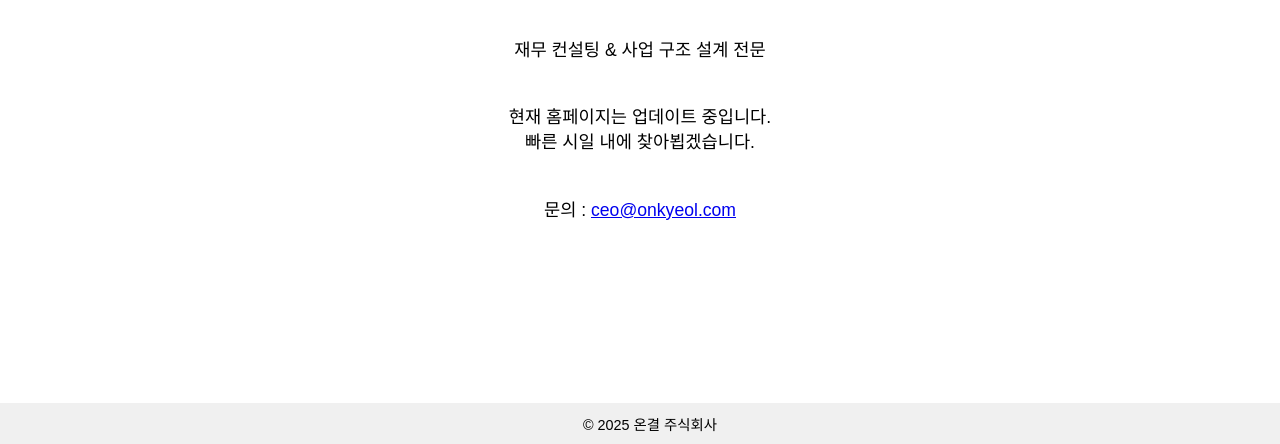
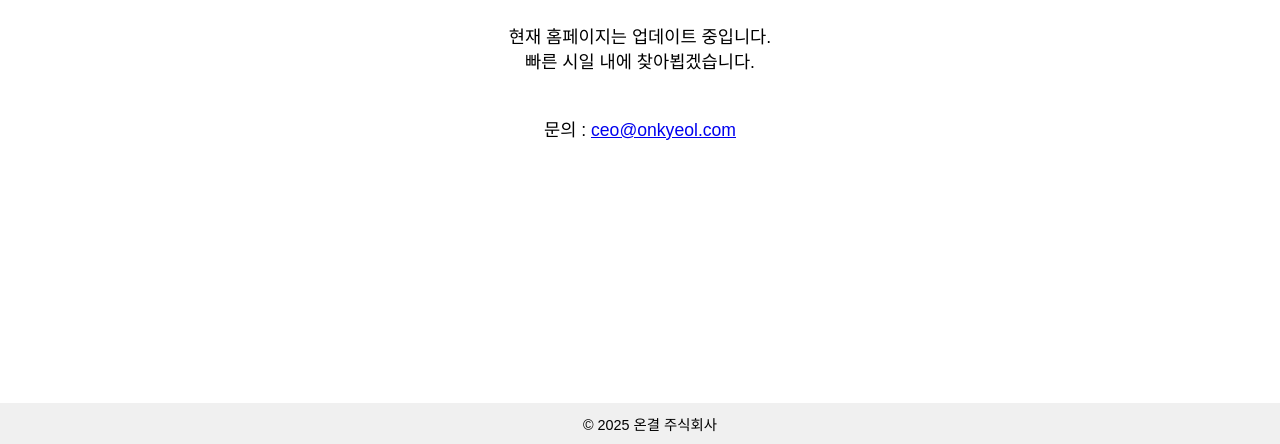
Before and after one commit to onkyeol/onkyeol, a plain HTML site: page index.html in a window 1280 px wide. Shown: the part 356-800 px from the top of the page. Drawn offline with Linux system fonts and the light colour scheme.

Commit message:
Update index.html

```diff
--- a/index.html
+++ b/index.html
@@ -30,7 +30,7 @@
       display: flex;
       justify-content: center; /* 가로 가운데 */
       align-items: center;     /* 세로 가운데 */
-      min-height: 80vh;        /* 화면 높이의 80% */
+      min-height: 60vh;        /* 화면 높이의 80% */
       text-align: center;
     }
 
```
